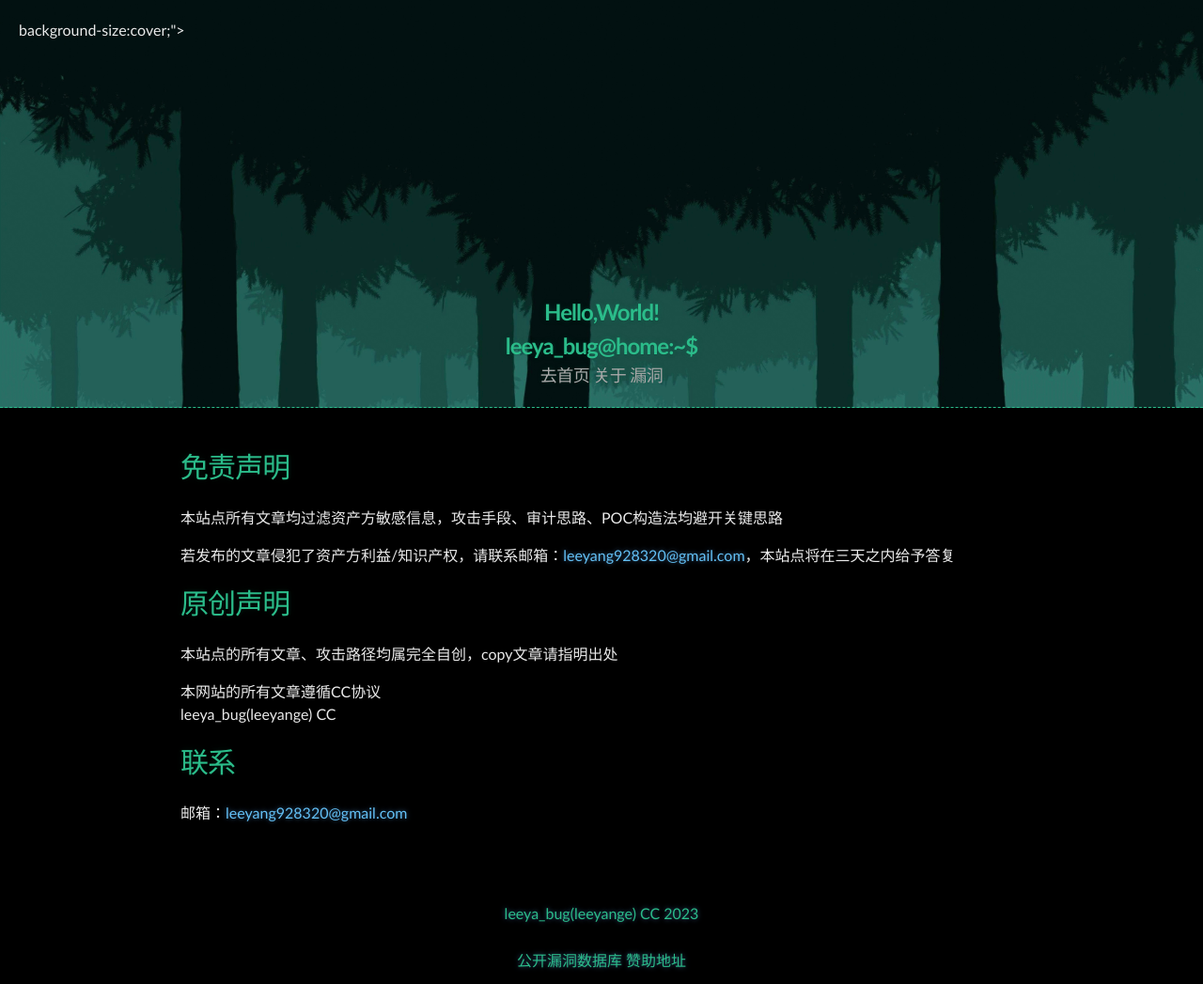
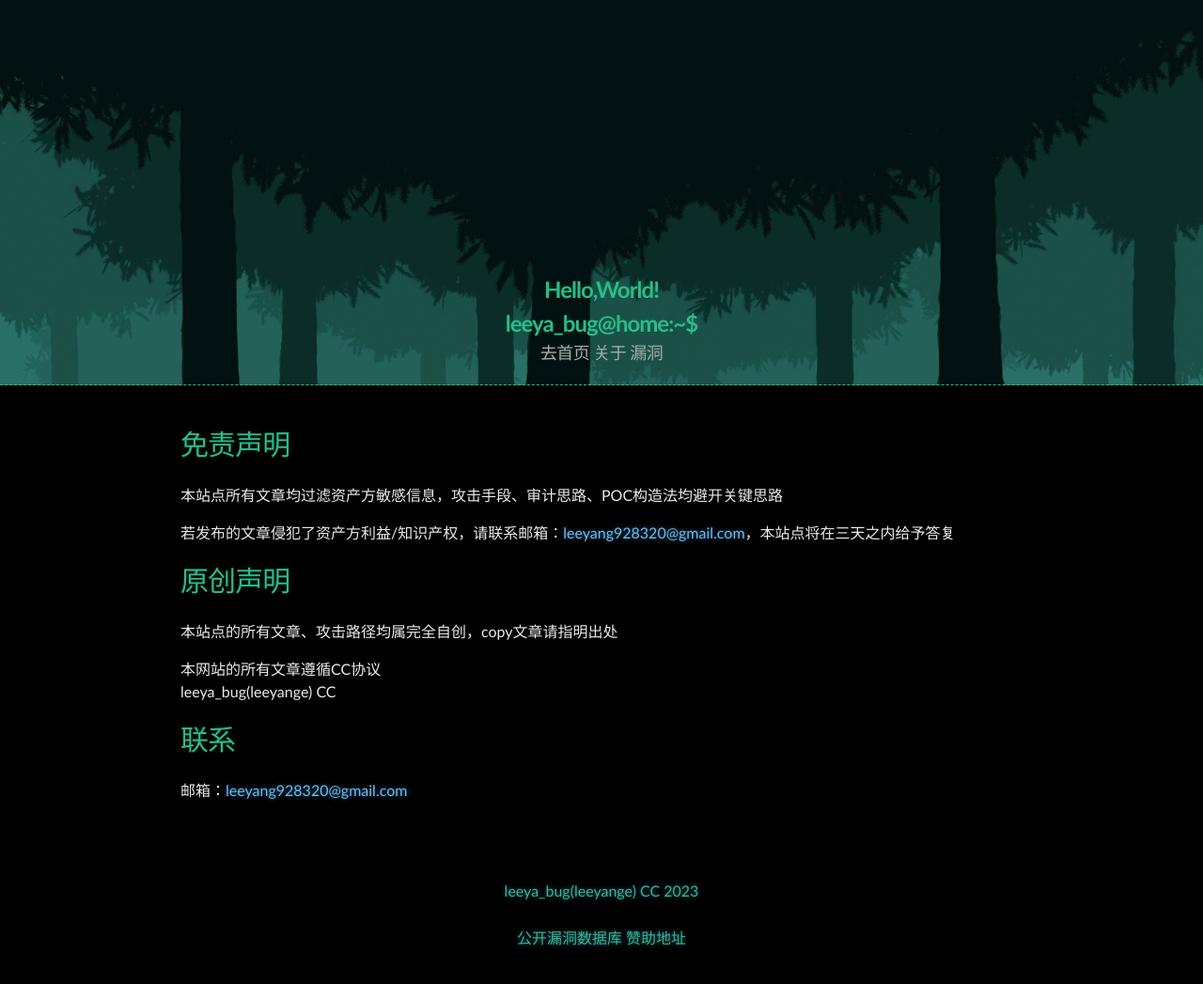
Before and after one commit to Leeyangee/leeyangee.github.io, a Jekyll site: the page built from about.md, in a window 1280 px wide. Shown: the whole page at 94% size. Built offline with Jekyll 4.4.1, drawn with Linux system fonts in a browser that asks for light colours; after the commit the page ends 1023 px from its top, so only the background shows below that.

Commit message:
Update header.html

```diff
--- a/_includes/header.html
+++ b/_includes/header.html
@@ -3,7 +3,6 @@
   url(/image/undersurging_mini.jpg) no-repeat,
   url(/image/undersurging_mini_mini.jpg) no-repeat,
   url(/image/undersurging_mini_mini_mini.jpg) no-repeat;
-  background-size:cover;">
   background-size:cover;">
   <div style="margin-top:30vh;">
     <a style="text-decoration: none;" href="{{ "/" | prepend: site.baseurl | replace: '//', '/' }}">
```
